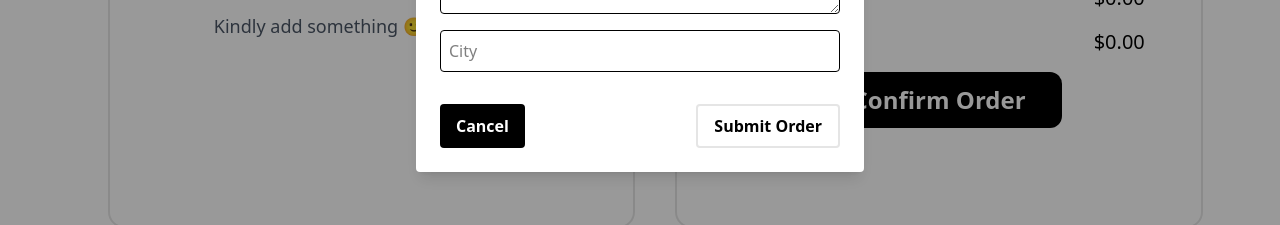
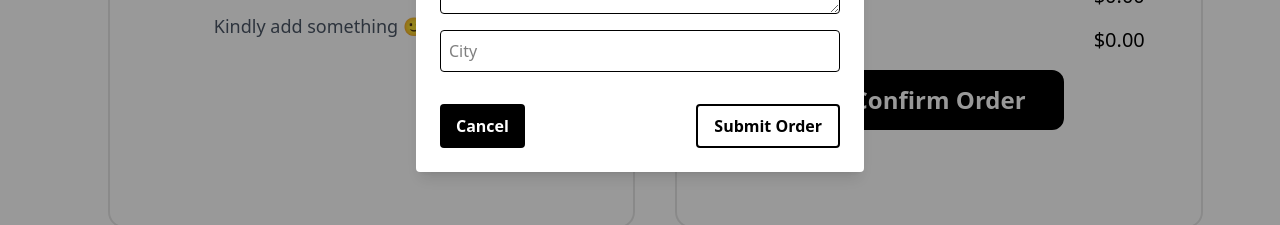
Before and after one commit to AzhanDev99/Shop.Co, a React (Vite) app: page /cart in a window 1280 px wide. Both pictures are taken after a click on the button "Confirm Order". Shown: the part 432-657 px from the top of the page. Built offline with nearby package versions, Linux system fonts and the light colour scheme; a web font is replaced by a local one.

Commit message:
add to cart page fixes

```diff
--- a/src/Components/Confirmorderform.tsx
+++ b/src/Components/Confirmorderform.tsx
@@ -72,13 +72,13 @@ function OrderForm({ onClose }: OrderFormProps) {
             <button
               type="button"
               onClick={onClose}
-              className="bg-black font-bold text-white px-4 py-2 rounded"
+              className="bg-black font-bold text-white px-4 py-2 rounded hover:bg-red-800 transition-all"
             >
               Cancel
             </button>
             <button
               type="submit"
-              className="bg-white text-black font-bold border-2 border-black/10 px-4 py-2 rounded"
+              className="bg-white text-black font-bold border-2 border-black px-4 py-2 rounded hover:bg-black hover:text-white transition-all "
             >
               Submit Order
             </button>
--- a/src/Pages/Addtocart.tsx
+++ b/src/Pages/Addtocart.tsx
@@ -92,7 +92,7 @@ function Addtocart() {
               <div className='text-center'>
                 <button
                   onClick={() => setShowform(true)}
-                  className='text-2xl font-bold bg-black text-white px-9 py-3 rounded-xl'>
+                  className='text-2xl font-bold bg-black text-white px-9 py-3 rounded-xl hover:bg-black/20 hover:text-black border-2 border-black transition-all active:bg-black active:text-white'>
                   Confirm Order
                 </button>
                 {showform && (
```
